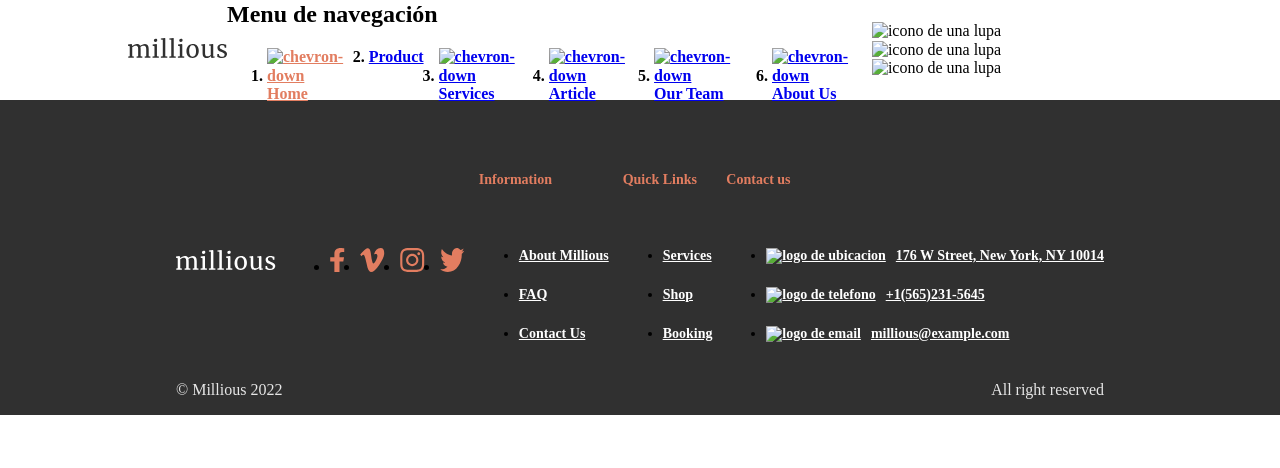
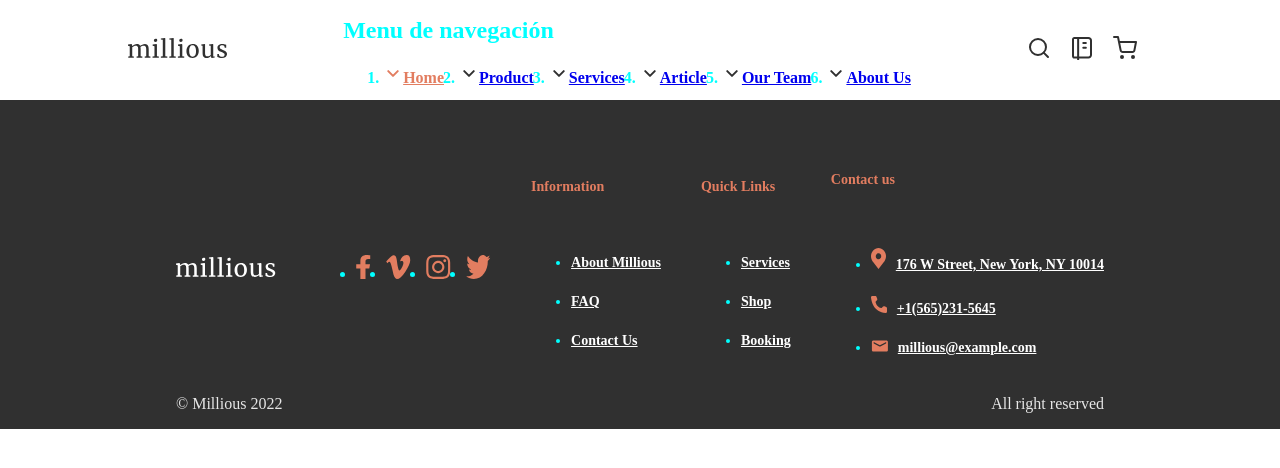
Before and after one commit to Wiktor124/laboratorio2-web-design, a website: page pages/product.html in a window 1280 px wide. Drawn offline with nearby package versions, Linux system fonts and the light colour scheme; files that its build step writes are made by us from their sources.

Commit message:
agrego h/F a product

```diff
--- a/css/product.css
+++ b/css/product.css
@@ -0,0 +1,3 @@
+body{
+  color:aqua
+}
--- a/pages/product.html
+++ b/pages/product.html
@@ -5,9 +5,9 @@
   <meta http-equiv="X-UA-Compatible" content="IE=edge">
   <meta name="viewport" content="width=device-width, initial-scale=1.0">
   <title>Product</title>
-  <link rel="stylesheet" href="css/product.css">
-  <link rel="stylesheet" href="css/header-footer.css">
-  <link rel="stylesheet" href="node_modules/normalize.css/normalize.css">
+  <link rel="stylesheet" href="../css/product.css">
+  <link rel="stylesheet" href="../css/header-footer.css">
+  <link rel="stylesheet" href="../node_modules/normalize.css/normalize.css">
 </head>
 <body>
 
@@ -15,41 +15,39 @@
     <div class="container-header setting-flex">
 
       <div>
-        <a href="index.html"><img src="/icon/logo.svg" alt="Logo de la pagina"></a>
+        <a href="index.html"><img src="/imgproduct/icon/logo.svg" alt="Logo de la pagina"></a>
       </div>
 
       <div>
         <nav>
           <h2 class="sr-only">Menu de navegación</h2>
           <ol class="setting-list">
-            <li><a class="change-color" href="index.html"><img src="icon/chevron-down.svg" alt="chevron-down">Home</a>
+            <li><a class="change-color" href="index.html"><img src="/icon/chevron-down.svg" alt="chevron-down">Home</a>
             </li>
-            <li><a class="change-color" href="pages/product.html"><img src="icon/chevron-down-black.svg"
+            <li><a class="change-color" href="pages/product.html"><img src="/icon/chevron-down-black.svg"
                   alt="">Product</a></li>
-            <li><a class="change-color" href="pages/services.html"><img src="icon/chevron-down-black.svg"
+            <li><a class="change-color" href="pages/services.html"><img src="/icon/chevron-down-black.svg"
                   alt="chevron-down">Services</a></li>
-            <li><a class="change-color" href="pages/article.html"><img src="icon/chevron-down-black.svg"
+            <li><a class="change-color" href="pages/article.html"><img src="/icon/chevron-down-black.svg"
                   alt="chevron-down">Article</a></li>
-            <li><a class="change-color" href="pages/our-team.html"><img src="icon/chevron-down-black.svg"
+            <li><a class="change-color" href="pages/our-team.html"><img src="/icon/chevron-down-black.svg"
                   alt="chevron-down">Our Team</a></li>
-            <li><a class="change-color" href="pages/about-us.html"><img src="icon/chevron-down-black.svg"
+            <li><a class="change-color" href="pages/about-us.html"><img src="/icon/chevron-down-black.svg"
                   alt="chevron-down">About Us</a></li>
           </ol>
         </nav>
       </div>
 
       <div class="search">
-        <img src="icon/search.svg" alt="icono de una lupa">
-        <img src="icon/book.svg" alt="icono de una lupa">
-        <img src="icon/cart.svg" alt="icono de una lupa">
+        <img src="/icon/search.svg" alt="icono de una lupa">
+        <img src="/icon/book.svg" alt="icono de un libro">
+        <img src="/icon/cart.svg" alt="icono de carrito">
       </div>
 
     </div>
   </header>
 
-
 <main></main>
-
 
   <footer class="container-footer">
 
@@ -85,10 +83,10 @@
         <div class="setting-a">
           <h2>Contact us</h2>
           <ul>
-            <li><a href="#"><img src="icon/location.svg" alt="logo de ubicacion">176 W Street, New York,
+            <li><a href="#"><img src="/icon/location.svg" alt="logo de ubicacion">176 W Street, New York,
                 NY 10014</a></li>
-            <li><a href="#"><img src="icon/telephone.svg" alt="logo de telefono">+1(565)231-5645</a></li>
-            <li><a href="#"><img src="icon/email.svg" alt="logo de email">millious@example.com</a></li>
+            <li><a href="#"><img src="/icon/telephone.svg" alt="logo de telefono">+1(565)231-5645</a></li>
+            <li><a href="#"><img src="/icon/email.svg" alt="logo de email">millious@example.com</a></li>
           </ul>
         </div>
       </div>
```
Also changed, not shown: pages/our-team.html (+2 -0 lines), imgproduct/icon/book.svg (added), imgproduct/icon/cart.svg (added), imgproduct/icon/chevron-down-black.svg (added), imgproduct/icon/chevron-down.svg (added), imgproduct/icon/email.svg (added), imgproduct/icon/facebook.svg (added), imgproduct/icon/instagram.svg (added), imgproduct/icon/location.svg (added), imgproduct/icon/logo-white.svg (added), imgproduct/icon/logo.svg (added), imgproduct/icon/search.svg (added), imgproduct/icon/telephone.svg (added), imgproduct/icon/twitter.svg (added), 1 more files.
